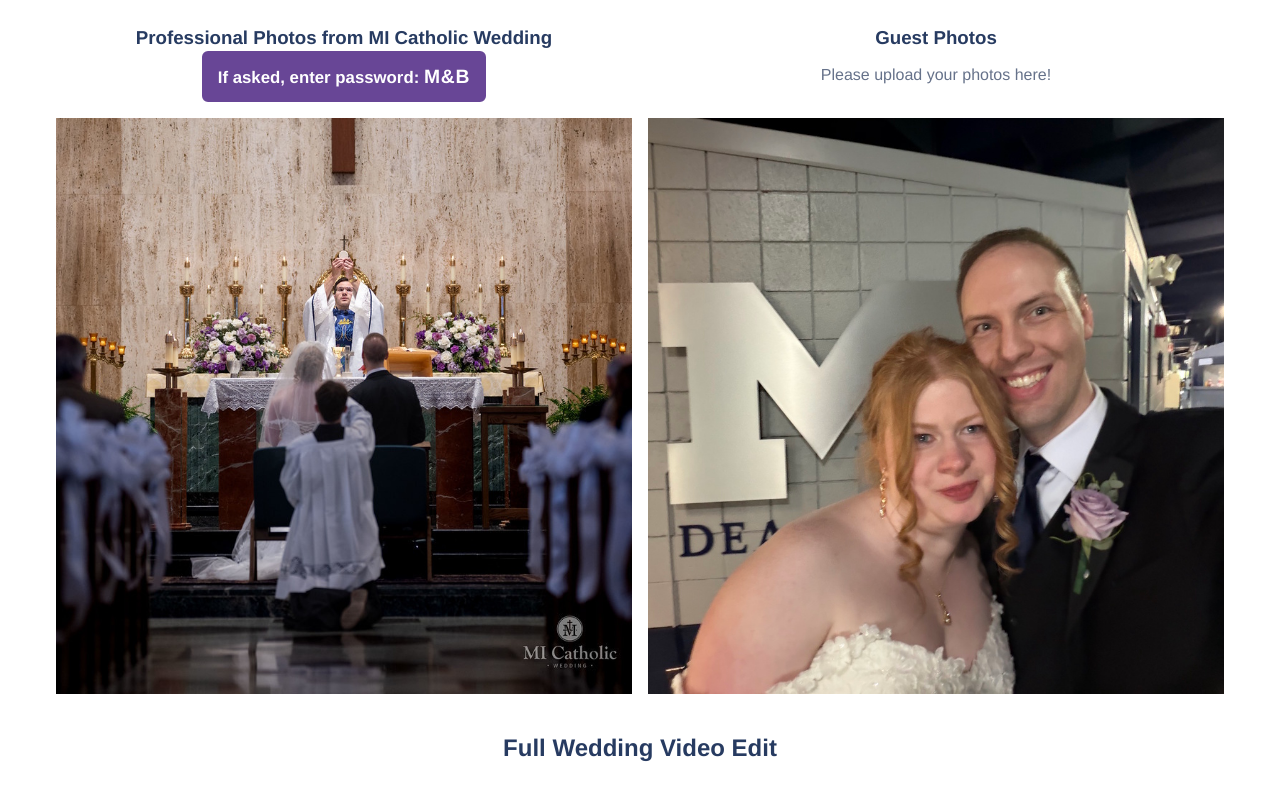
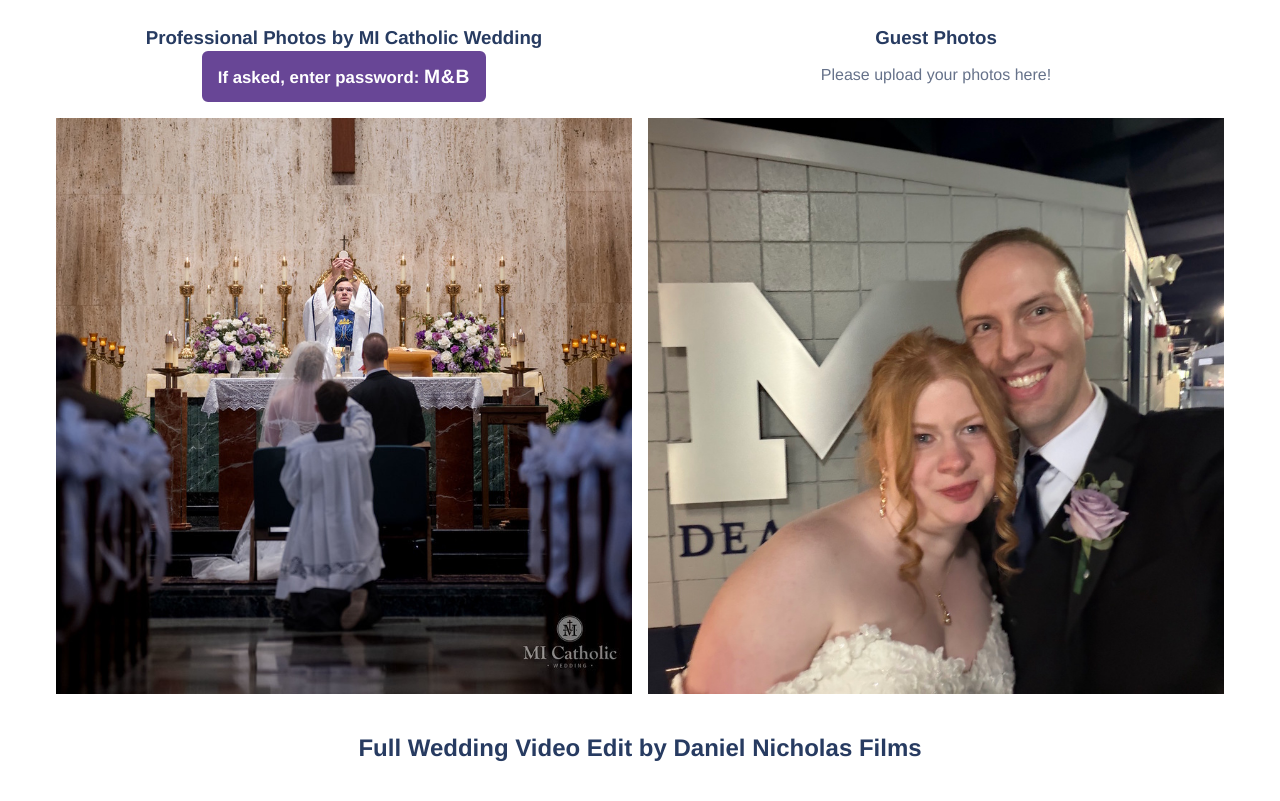
Before and after one commit to EpicWolverine/wedding_redirect, a plain HTML site: page photos.html in a window 1280 px wide. Shown: the part 61-862 px from the top of the page. Drawn offline with Linux system fonts and the light colour scheme; grey boxes are pictures that could not be loaded.

Commit message:
Add attributation for video

```diff
--- a/photos.html
+++ b/photos.html
@@ -137,7 +137,7 @@
     <div class="gallery">
         <section>
             <a href="https://timfullerphotography.smugmug.com/Weddings/Weddings/Megan-Brendan/n-TnrptS">
-                <h3>Professional Photos from MI Catholic Wedding</h3>
+                <h3>Professional Photos by MI Catholic Wedding</h3>
                 <h4 class="password-required">If asked, enter password: <strong>M&amp;B</strong></h4>
                 <img src="TF3_0978-X3.jpg" alt="Professional wedding photo of the consecration">
             </a>
@@ -151,11 +151,11 @@
         </section>
     </div>
     <section class="video">
-        <h2>Full Wedding Video Edit</h2>
+        <h2>Full Wedding Video Edit by Daniel Nicholas Films</h2>
         <div class="video-frame">
             <iframe
                 src="https://www.youtube-nocookie.com/embed/WvDT8PkvAb0"
-                title="Full Wedding Video Edit"
+                title="Full Wedding Video Edit by Daniel Nicholas Films"
                 loading="lazy"
                 referrerpolicy="strict-origin-when-cross-origin"
                 allow="accelerometer; autoplay; clipboard-write; encrypted-media; gyroscope; picture-in-picture; web-share"
```
